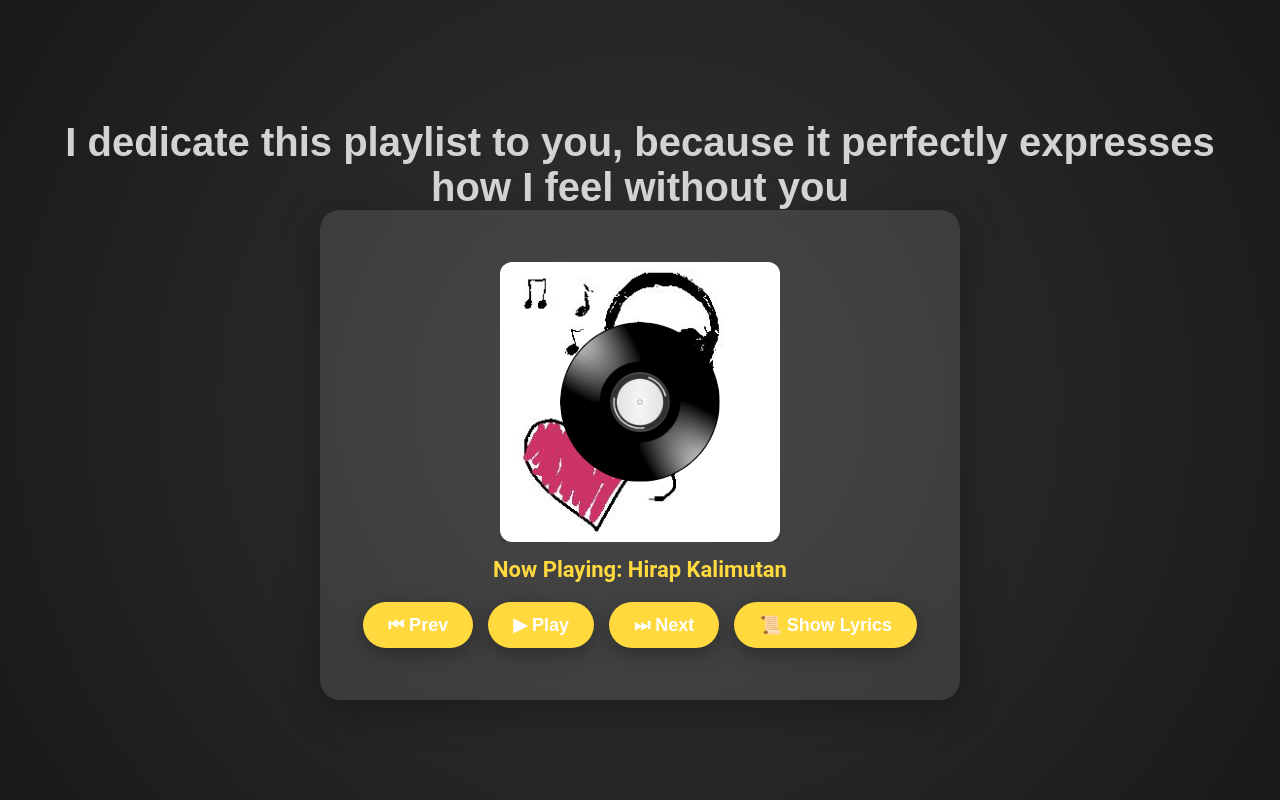
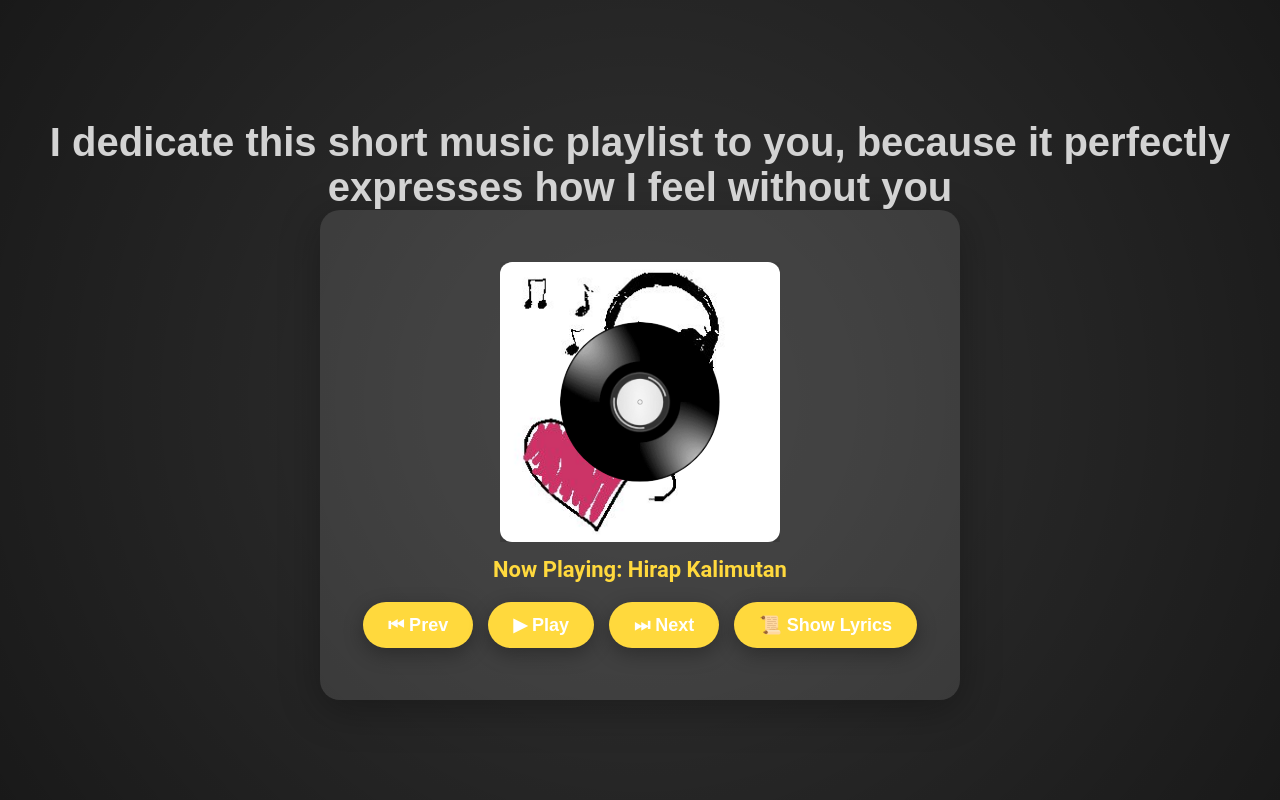
Before and after one commit to misszu/hyzzz, a plain HTML site: page index.html in a window 1280 px wide. Drawn offline with Linux system fonts and the light colour scheme; a web font is replaced by a local one.

Commit message:
Update index.html

```diff
--- a/index.html
+++ b/index.html
@@ -163,7 +163,7 @@
 
     <!-- Playlist Dedication -->
     <div class="playlist-dedication">
-        I dedicate this playlist to you, because it perfectly expresses how I feel without you
+        I dedicate this short music playlist to you, because it perfectly expresses how I feel without you
     </div>
 
     <div class="container">
```
